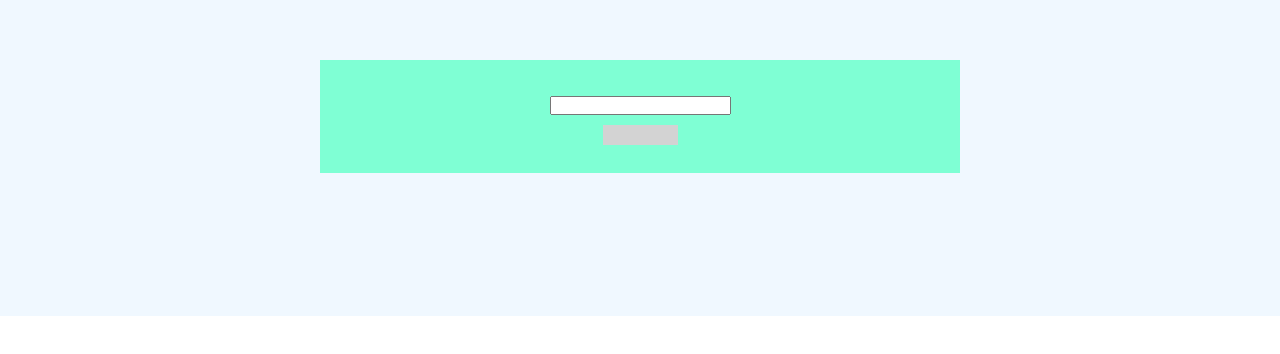
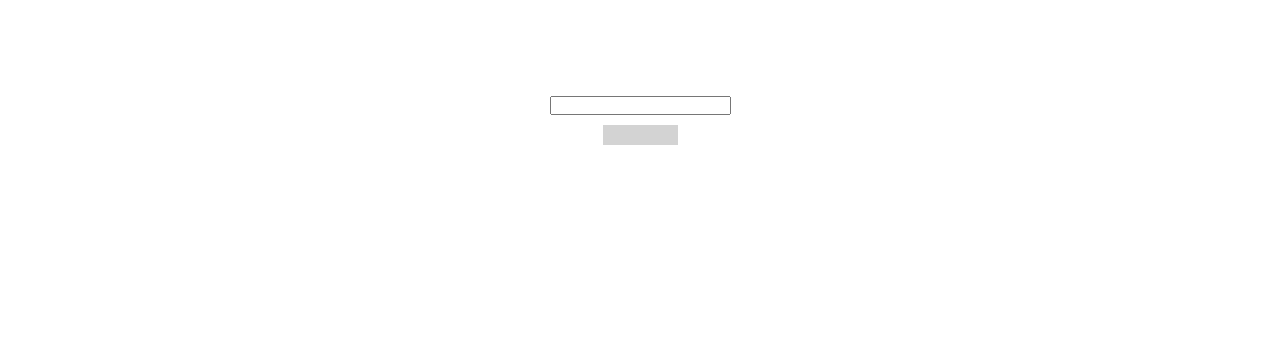
Before and after one commit to DesignbyTorres/torresart.github.io, a plain HTML site: page index.html in a window 1280 px wide. Shown: the part 196-550 px from the top of the page. Drawn offline with Linux system fonts and the light colour scheme.

Commit message:
Update index2.css

```diff
--- a/index2.css
+++ b/index2.css
@@ -10,7 +10,7 @@
 .full
 {
     box-sizing: border-box;
-    background-color: aliceblue;
+
     max-height: 500px;
 
     padding: 20% 0;
@@ -19,7 +19,7 @@
 
 .all
 {
-    background-color: aquamarine;
+
     display: block;
     margin: auto;
     width: 50%;
```
